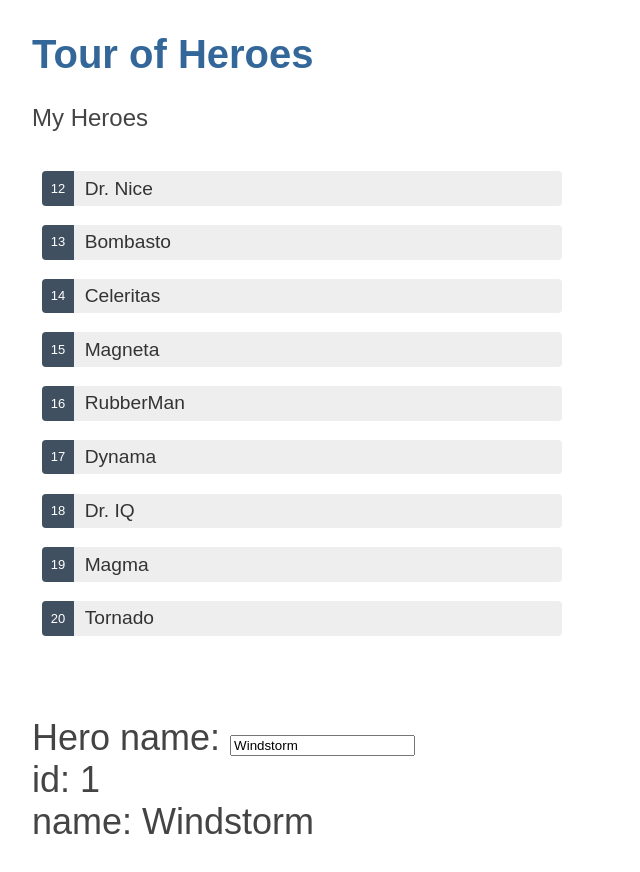
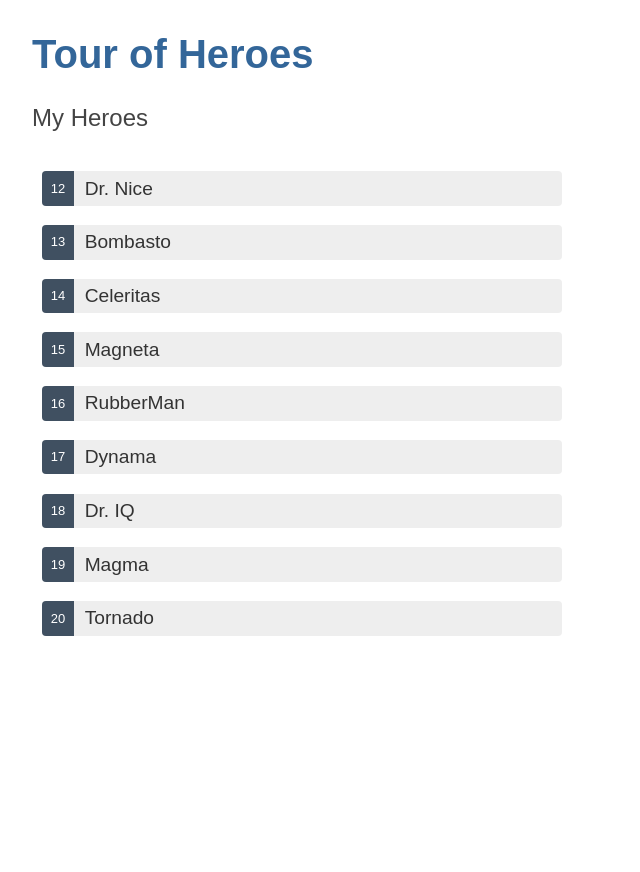
Before and after one commit to JoshuaF123/Tour-of-Heros, an Angular app: page / in a window 1280 px wide. Shown: the top 872 px of the page, without its empty margins (0-640 px from the left). After the commit the page ends 800 px from the top, so only its background shows below. Built offline with nearby package versions, Linux system fonts and the light colour scheme.

Commit message:
Finished step 2

```diff
--- a/src/app/heroes/heroes.component.html
+++ b/src/app/heroes/heroes.component.html
@@ -1,16 +1,18 @@
 <h2>My Heroes<h2>
 <ul class = "heroes">
   <li *ngFor = "let hero of heroes">
-    <button>
+    <button type = "button" (click) = "onSelect(hero)" [class.selected] = "hero === selectedHero">
       <span class = "badge">{{hero.id}}</span>
       <span class = "name">{{hero.name}}</span>
     </button>
   </li>
 </ul>
 
-<div>
-  <label for = "name"> Hero name: </label>
-  <input id = "name" [(ngModel)] = "hero.name" placeholder="name">
+<div *ngIf="selectedHero">
+  <h2>{{selectedHero.name | uppercase}} Details</h2>
+  <div>id: {{selectedHero.id}}</div>
+  <div>
+    <label for="hero-name">Hero name: </label>
+    <input id="hero-name" [(ngModel)]="selectedHero.name" placeholder="name">
+  </div>
 </div>
-<div><span>id: </span>{{hero.id}}</div>
-<div><span>name: </span>{{hero.name}}</div>
--- a/src/app/heroes/heroes.component.ts
+++ b/src/app/heroes/heroes.component.ts
@@ -1,6 +1,6 @@
 import { Component, OnInit } from '@angular/core';
 import { Hero } from '../hero';
-import {HEROES } from '../mock-heroes';
+import { HEROES } from '../mock-heroes';
 
 @Component({
   selector: 'app-heroes',
@@ -11,10 +11,10 @@
 
   heroes = HEROES;
 
-  hero: Hero ={
-    id: 1,
-    name: 'Windstorm'
-  };
+  selectedHero?: Hero;
+  onSelect(hero: Hero): void{
+    this.selectedHero = hero;
+  }
 
   constructor() { }
 
```
